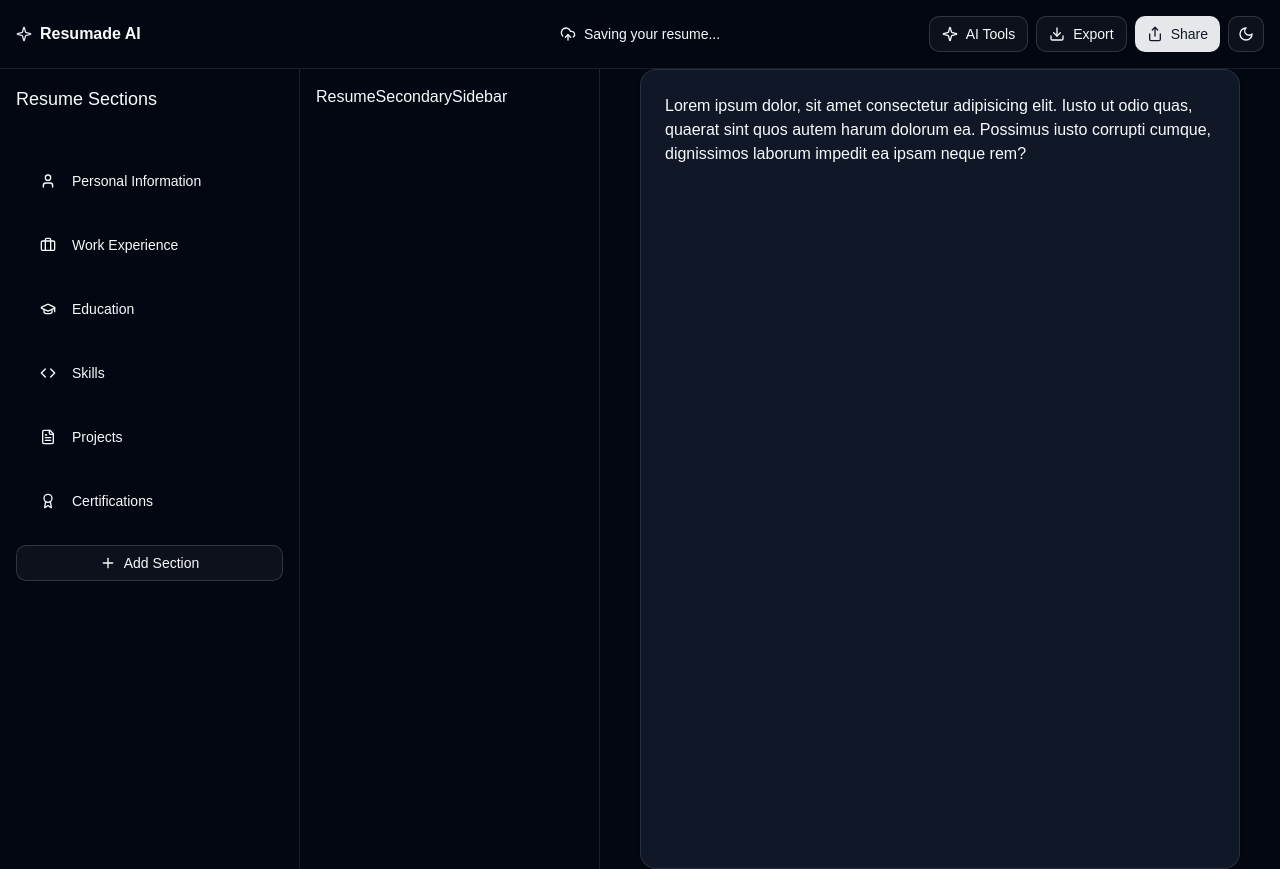
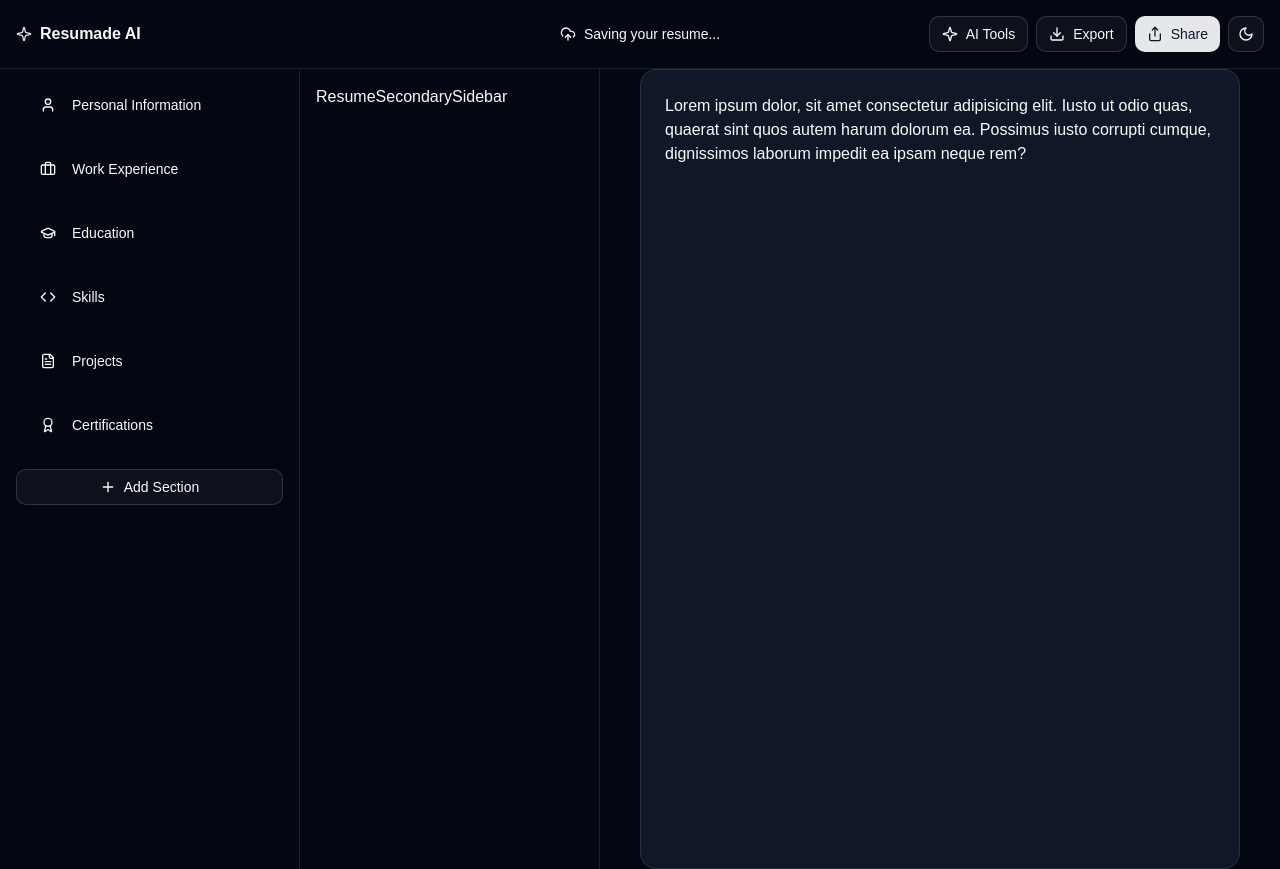
Before and after one commit to jintu-das/resume-ai-app, a React (Vite) app: page /app in a window 1280 px wide. Built offline with nearby package versions, Linux system fonts and the light colour scheme; a web font is replaced by a local one.

Commit message:
refactor: remove header and adjust padding in ResumeSidebar for cleaner layout

```diff
--- a/src/features/resume/components/resume-sidebar.tsx
+++ b/src/features/resume/components/resume-sidebar.tsx
@@ -45,9 +45,7 @@ const NAV_ITEMS = [
 export default function ResumeSidebar() {
   return (
     <aside className="border-r p-4 hidden lg:block">
-      <h1 className="font-medium text-lg">Resume Sections</h1>
-
-      <div className="space-y-6 py-12">
+      <div className="space-y-6 ">
         {NAV_ITEMS?.map((item) => (
           <Button
             key={item.id}
```
